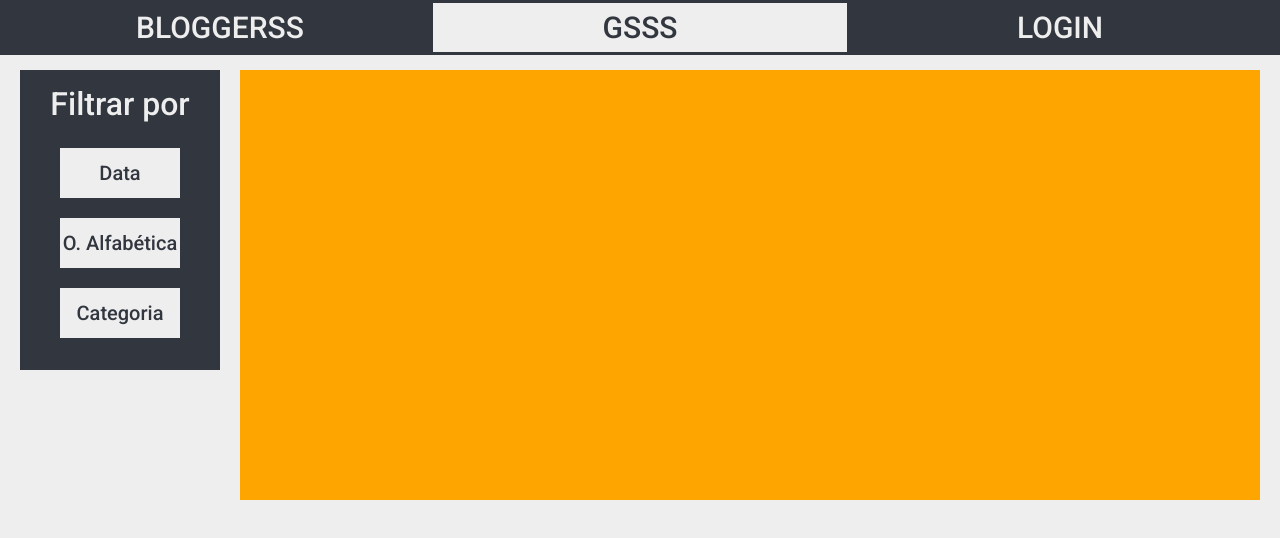
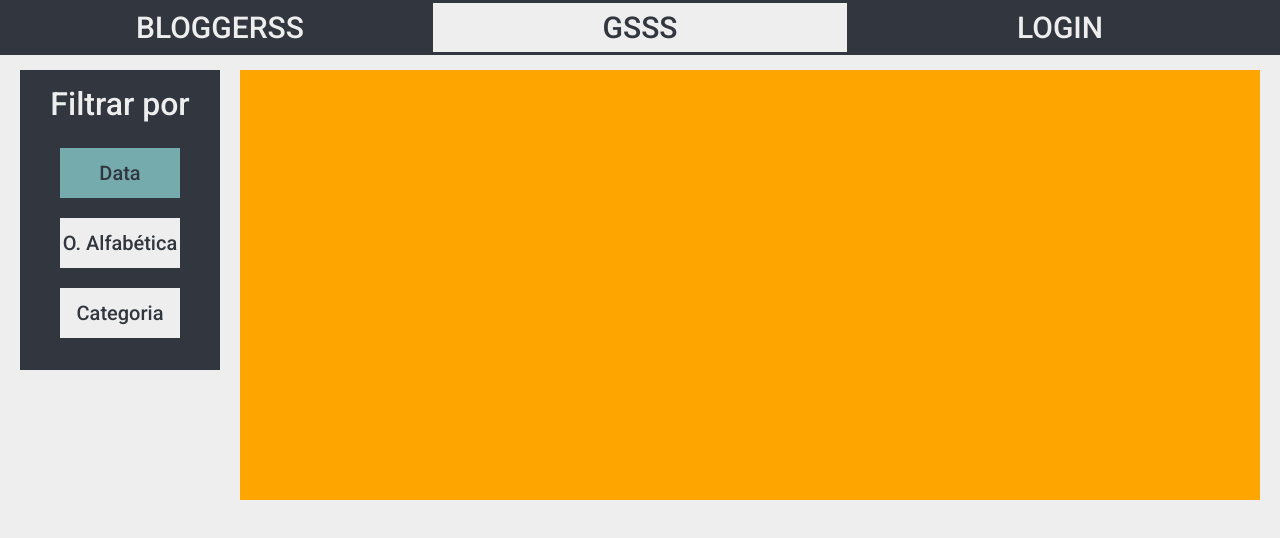
Before and after one commit to GustavoScardovelliSiqueroli/bloggerss-web, a React (Vite) app: page / in a window 1280 px wide. In both pictures the pointer is over the element "Data". Shown: the top 538 px of the page. Built offline with nearby package versions, Linux system fonts and the light colour scheme.

Commit message:
feat: att sidebar-left desing

```diff
--- a/src/index.css
+++ b/src/index.css
@@ -102,3 +102,8 @@ body {
     background-color: #76ABAE;
     color: #31363F;
 }
+
+.sidebar-iten:hover {
+    background-color: #76ABAE;
+    color: #31363F;
+}
```
